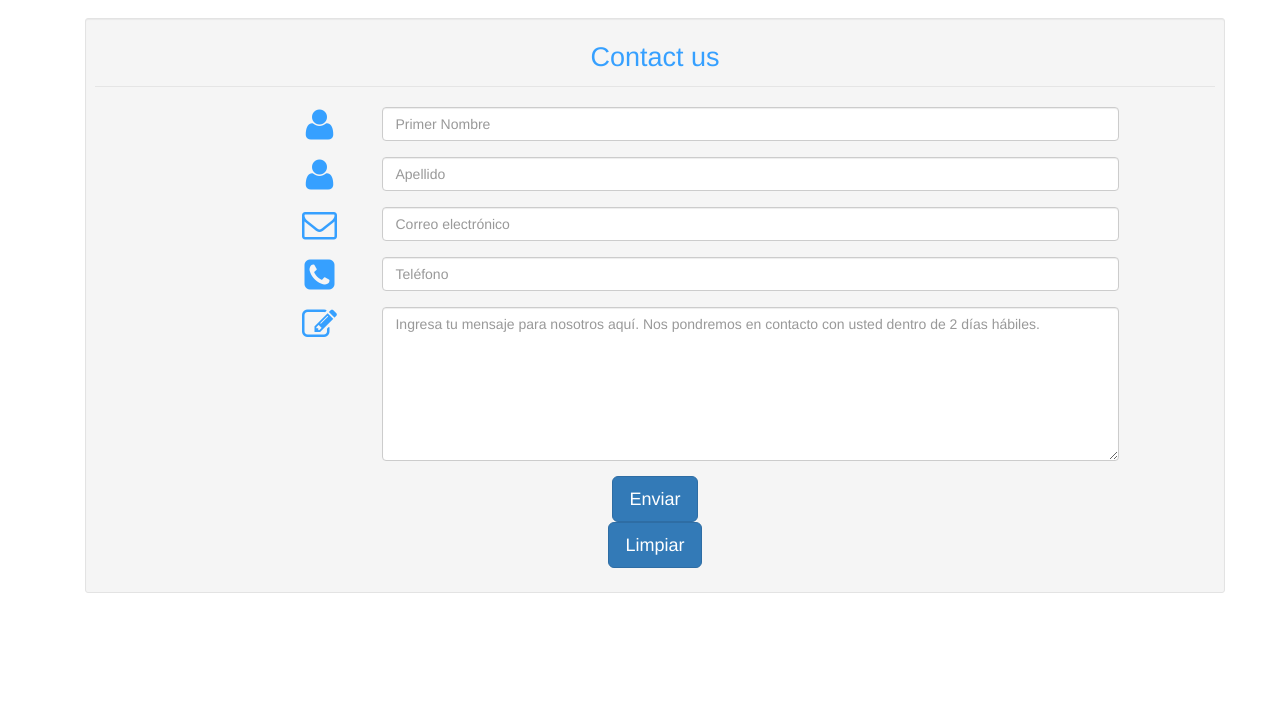
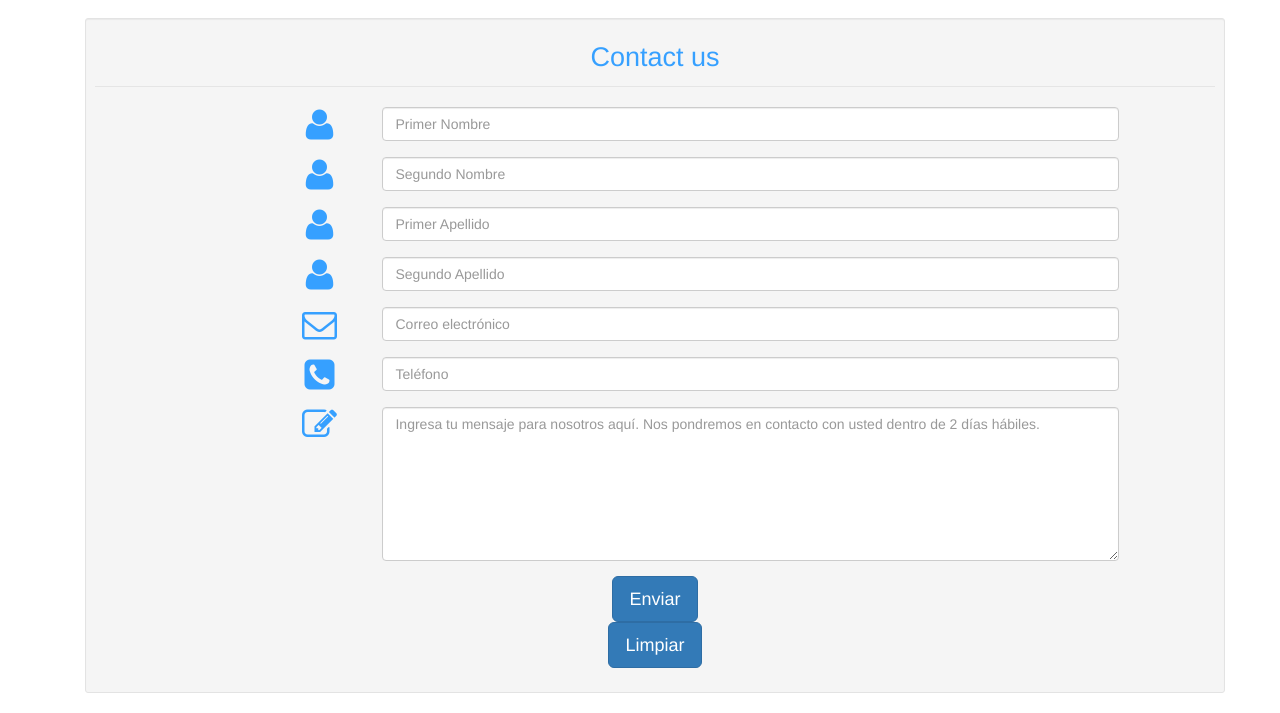
Before and after one commit to DALA1036664085/DALA-FinalTallerHS, a plain HTML site: page ContactForm/ContactForm/index.html in a window 1280 px wide. Shown: the part 102-815 px from the top of the page. Drawn offline with Linux system fonts and the light colour scheme.

Commit message:
Separar campos

```diff
--- a/ContactForm/ContactForm/index.html
+++ b/ContactForm/ContactForm/index.html
@@ -28,16 +28,29 @@
                     <fieldset>
                         <legend class="text-center header">Contact us</legend>
 
-                        <div class="form-group">
+                         <div class="form-group">
                             <span class="col-md-1 col-md-offset-2 text-center"><i class="fa fa-user bigicon"></i></span>
                             <div class="col-md-8">
                                 <input id="fname" name="name" type="text" placeholder="Primer Nombre" class="form-control">
                             </div>
                         </div>
+						<div class="form-group">
+                            <span class="col-md-1 col-md-offset-2 text-center"><i class="fa fa-user bigicon"></i></span>
+                            <div class="col-md-8">
+                                <input id="fname" name="name" type="text" placeholder="Segundo Nombre" class="form-control">
+                            </div>
+                        </div>
                         <div class="form-group">
                             <span class="col-md-1 col-md-offset-2 text-center"><i class="fa fa-user bigicon"></i></span>
                             <div class="col-md-8">
-                                <input id="lname" name="name" type="text" placeholder="Apellido" class="form-control">
+                                <input id="lname" name="name" type="text" placeholder="Primer Apellido" class="form-control">
+                            </div>
+                        </div>
+
+						<div class="form-group">
+                            <span class="col-md-1 col-md-offset-2 text-center"><i class="fa fa-user bigicon"></i></span>
+                            <div class="col-md-8">
+                                <input id="lname" name="name" type="text" placeholder="Segundo Apellido" class="form-control">
                             </div>
                         </div>
 
```
